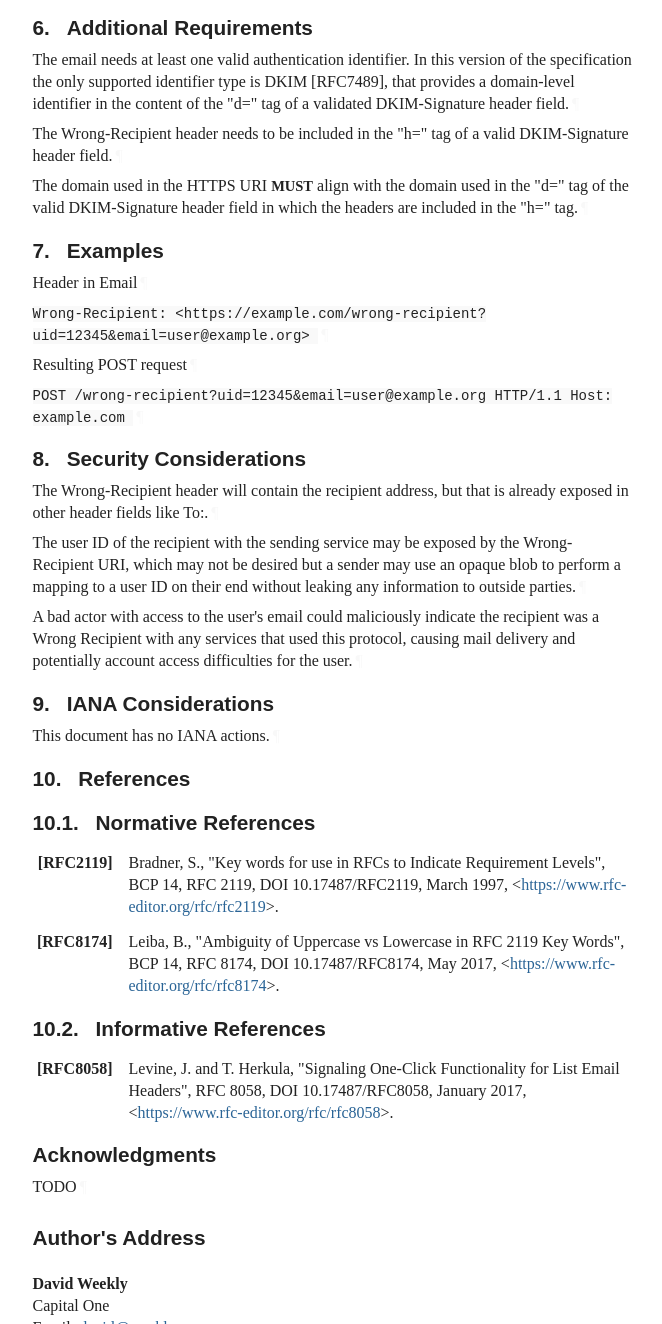
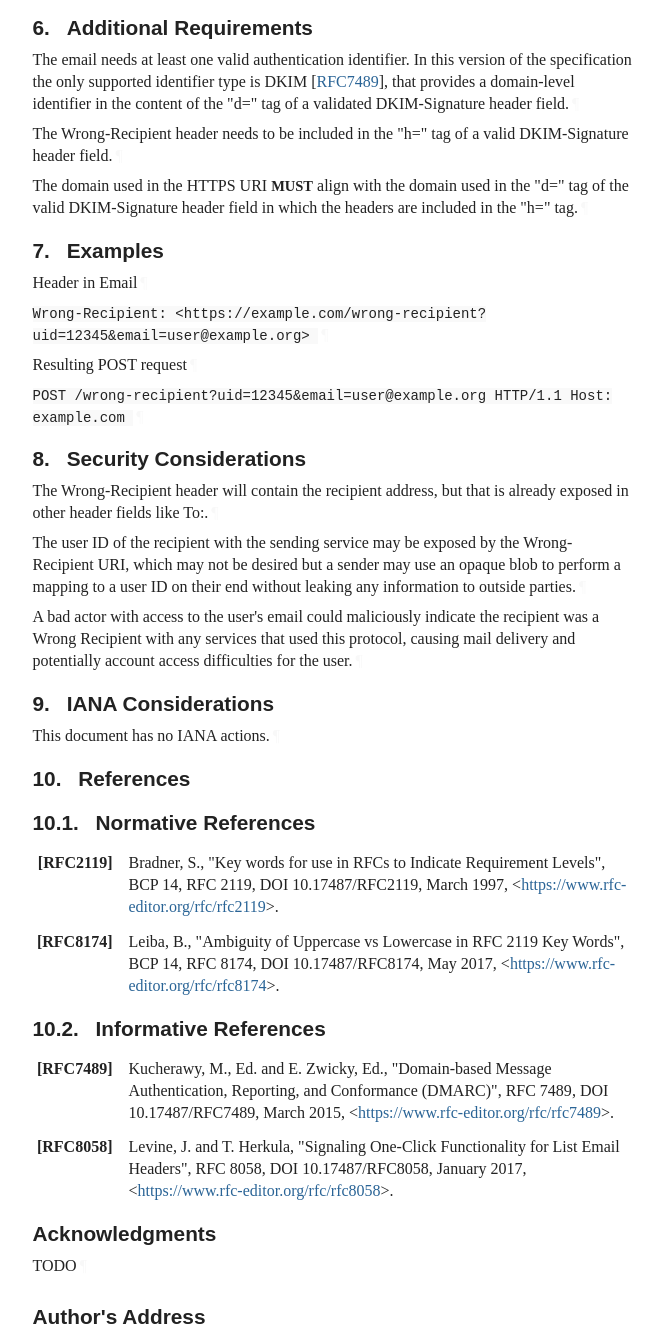
Before and after one commit to dweekly/ietf-wrong-recipient, a plain HTML site: page draft-dweekly-wrong-recipient.html in a window 1280 px wide. Shown: the part 2276-3600 px from the top of the page, without its empty margins (92-754 px from the left). Drawn offline with Linux system fonts and the light colour scheme; a web font is replaced by a local one.

Commit message:
Script updating gh-pages from 06a7dc3. [ci skip]

```diff
--- a/draft-dweekly-wrong-recipient.html
+++ b/draft-dweekly-wrong-recipient.html
@@ -1302,7 +1302,7 @@ this task is not part of this specification.<a href="#section-5.3-3" class="pilc
       </h2>
 <p id="section-6-1">The email needs at least one valid authentication identifier.  In
 this version of the specification the only supported identifier type
-is DKIM [RFC7489], that provides a domain-level identifier in the
+is DKIM <span>[<a href="#RFC7489" class="cite xref">RFC7489</a>]</span>, that provides a domain-level identifier in the
 content of the "d=" tag of a validated DKIM-Signature header field.<a href="#section-6-1" class="pilcrow">¶</a></p>
 <p id="section-6-2">The Wrong-Recipient header needs to be included in the "h=" tag of a
 valid DKIM-Signature header field.<a href="#section-6-2" class="pilcrow">¶</a></p>
@@ -1379,6 +1379,10 @@ access difficulties for the user.<a href="#section-8-3" class="pilcrow">¶</a></
 <a href="#section-10.2" class="section-number selfRef">10.2. </a><a href="#name-informative-references" class="section-name selfRef">Informative References</a>
         </h3>
 <dl class="references">
+<dt id="RFC7489">[RFC7489]</dt>
+        <dd>
+<span class="refAuthor">Kucherawy, M., Ed.</span> and <span class="refAuthor">E. Zwicky, Ed.</span>, <span class="refTitle">"Domain-based Message Authentication, Reporting, and Conformance (DMARC)"</span>, <span class="seriesInfo">RFC 7489</span>, <span class="seriesInfo">DOI 10.17487/RFC7489</span>, <time datetime="2015-03" class="refDate">March 2015</time>, <span>&lt;<a href="https://www.rfc-editor.org/rfc/rfc7489">https://www.rfc-editor.org/rfc/rfc7489</a>&gt;</span>. </dd>
+<dd class="break"></dd>
 <dt id="RFC8058">[RFC8058]</dt>
       <dd>
 <span class="refAuthor">Levine, J.</span> and <span class="refAuthor">T. Herkula</span>, <span class="refTitle">"Signaling One-Click Functionality for List Email Headers"</span>, <span class="seriesInfo">RFC 8058</span>, <span class="seriesInfo">DOI 10.17487/RFC8058</span>, <time datetime="2017-01" class="refDate">January 2017</time>, <span>&lt;<a href="https://www.rfc-editor.org/rfc/rfc8058">https://www.rfc-editor.org/rfc/rfc8058</a>&gt;</span>. </dd>
```
Also changed, not shown: draft-dweekly-wrong-recipient.txt.
